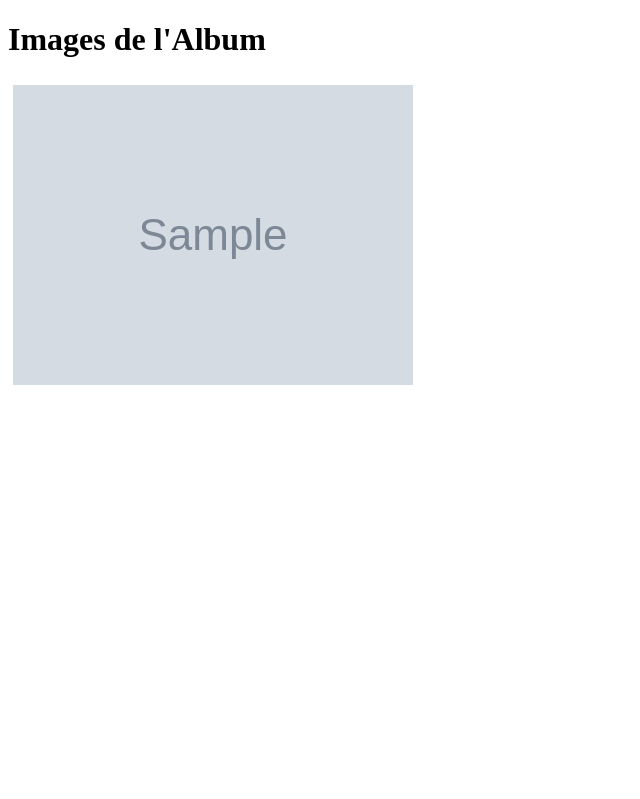
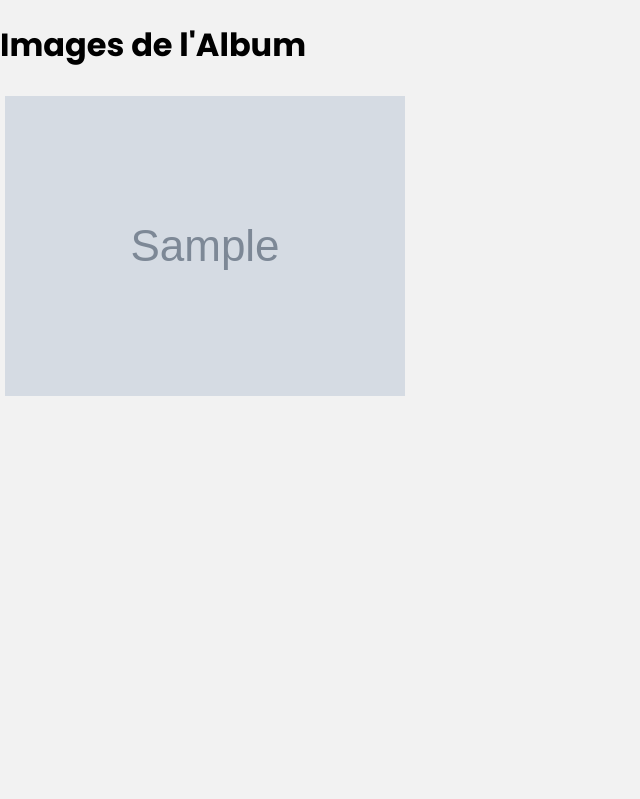
Before and after one commit to truuue/PhotoVernhet, a Flask app: template templates/albumView.html in a window 1280 px wide. Shown: the whole page, without its empty margins (0-640 px from the left). Run offline with Flask 3, Linux system fonts and the light colour scheme; the template is opened without the code that fills it: most values are stand-ins (such as "Sample title", 1, 10 or a date in 2020).

Commit message:
Add font and styling to album view

```diff
--- a/static/css/albumView.css
+++ b/static/css/albumView.css
@@ -1,3 +1,27 @@
+@import url('https://fonts.googleapis.com/css2?family=Poppins:wght@300;400;500;600;700&display=swap');
+
+*,
+*::before,
+*::after {
+    font-family: 'Poppins', sans-serif;
+    padding: 0;
+}
+
+html {
+    scroll-behavior: smooth;
+}
+
+body {
+    background-color: #f2f2f2;
+    font-family: 'Arial', sans-serif;
+    display: flex;
+    flex-direction: column;
+    min-height: 100vh;
+    padding: 0;
+    margin: 0;
+    overflow: auto;
+}
+
 .thumbnail {
     max-width: 100%;
     cursor: pointer;
```
